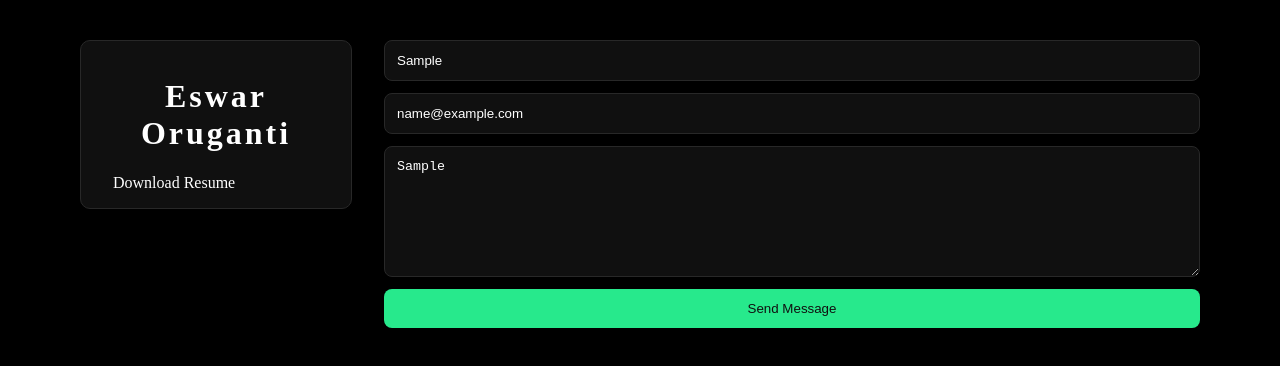
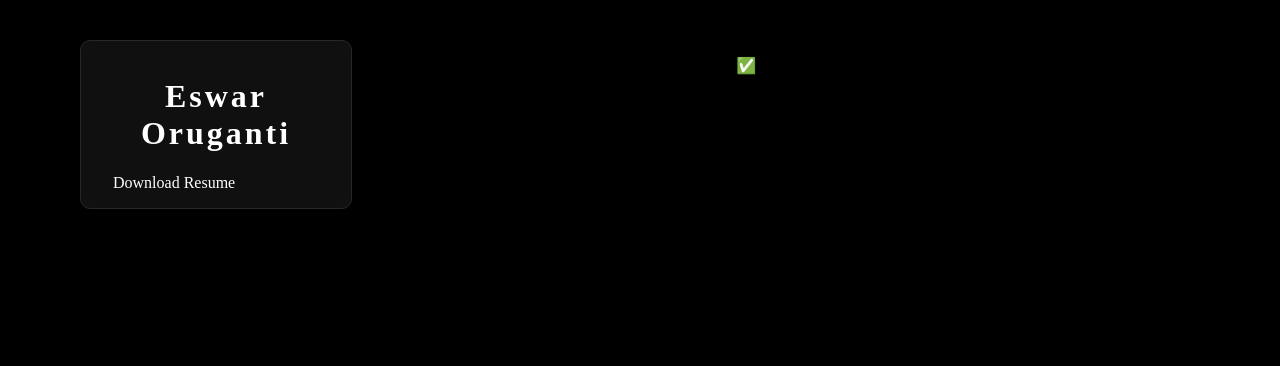
Before and after one commit to Eswar-Oruganti/my-resume, a React (Vite) app: page / in a window 1280 px wide. Both pictures are taken after typing "Sample", "name@example.com", "Sample" into the empty fields and a click on the button "Send Message". Shown: the top 366 px of the page. Built offline with nearby package versions, Linux system fonts and the light colour scheme.

Commit message:
fix: added names to form tags

```diff
--- a/src/components/Contact/index.jsx
+++ b/src/components/Contact/index.jsx
@@ -1,23 +1,28 @@
 import styles from "./Contact.module.css";
+import { useState } from "react";
 
 export default function Contact() {
+  const [submitted, setSubmitted] = useState(false);
+
   const handleSubmit = (event) => {
     event.preventDefault();
-
-    const myForm = event.target;
-    const formData = new FormData(myForm);
+    const form = event.target;
+    const formData = new FormData(form);
 
     fetch("/", {
       method: "POST",
       headers: { "Content-Type": "application/x-www-form-urlencoded" },
       body: new URLSearchParams(formData).toString(),
     })
-      .then(() => alert("Thank you for your submission"))
+      .then(() => setSubmitted(true))
       .catch((error) => alert(error));
   };
 
+  if (submitted) {
+    return <p>Thank you for your message! I’ll get back to you soon ✅</p>;
+  }
+
   return (
-    <>
     <form
       name="contact"
       method="POST"
@@ -26,16 +31,16 @@ export default function Contact() {
       className={styles.contactForm}
     >
       <input type="hidden" name="form-name" value="contact" />
-        <input placeholder="Name" required />
-        <input placeholder="Email" type="email" required />
+      <input name="name" placeholder="Name" required />
+      <input name="email" placeholder="Email" type="email" required />
       <textarea
+        name="message"
         placeholder="Message"
         rows={7}
-          maxlength="750"
+        maxLength={750}
         required
-        ></textarea>
-        <button>Send Message</button>
+      />
+      <button type="submit">Send Message</button>
     </form>
-    </>
   );
 }
```
Lines whose indentation alone changed are shown as unchanged.
